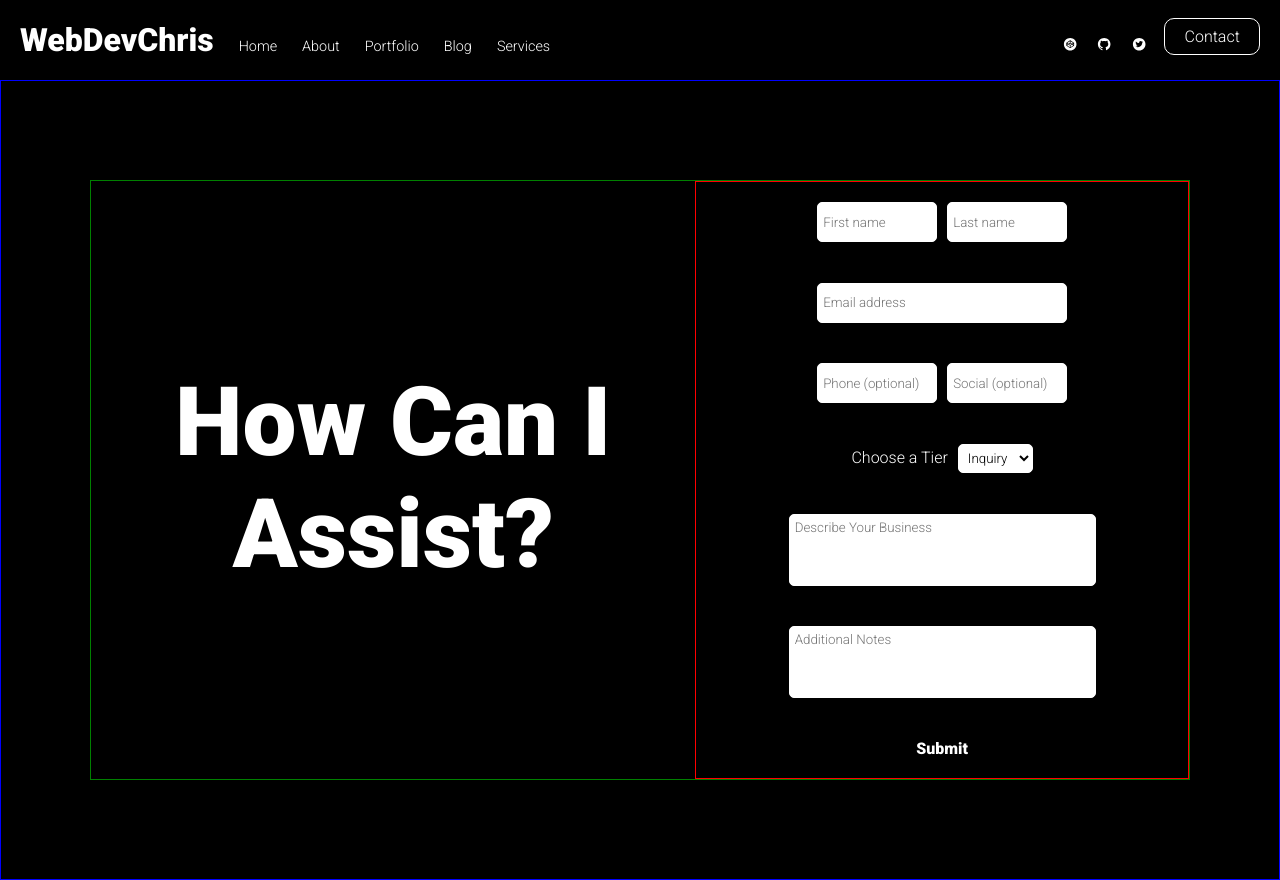
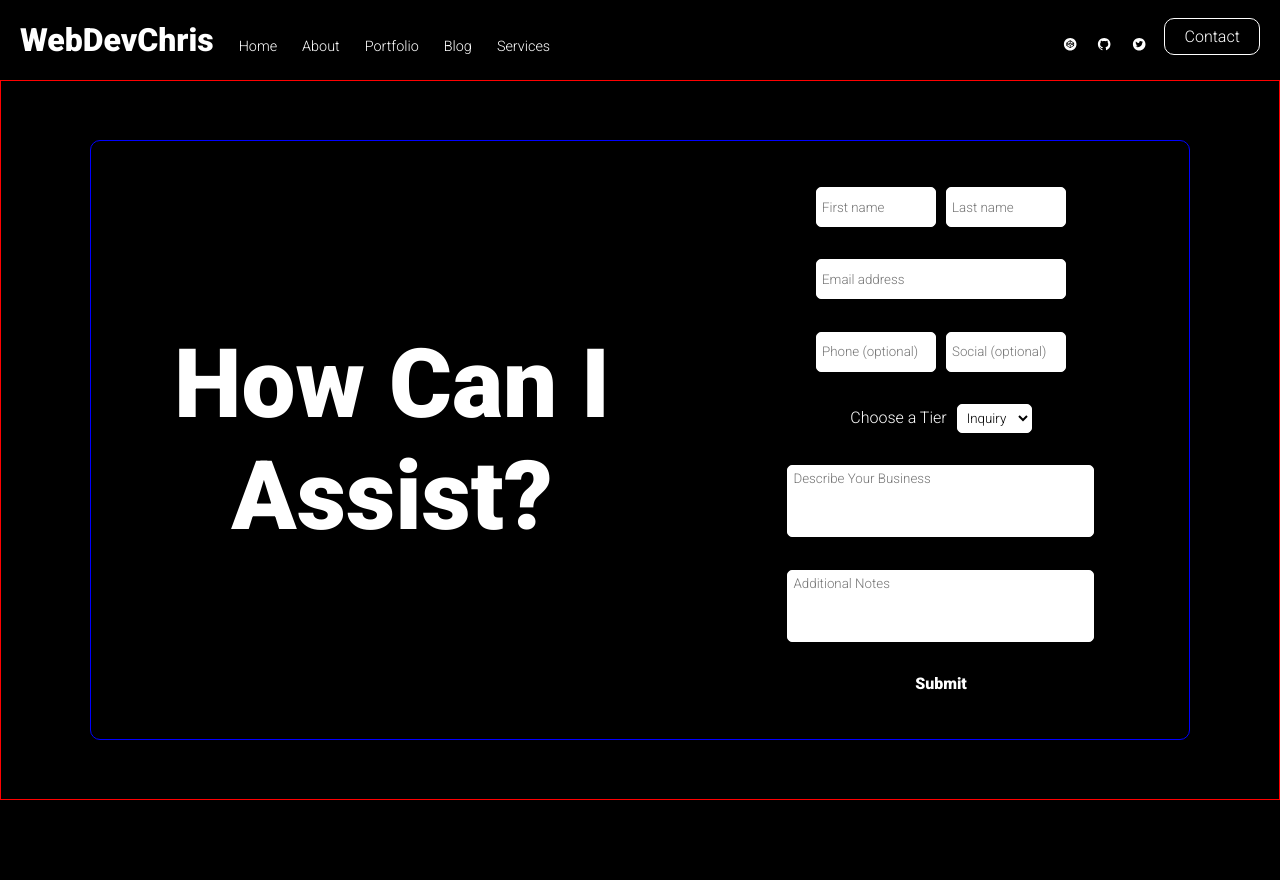
Before and after one commit to WebDevChris1/portfolio-website, a React (Create React App) app: page /contact in a window 1280 px wide. After the commit the page ends 800 px from the top, so only its background shows below. Built offline with nearby package versions, Linux system fonts and the light colour scheme.

Commit message:
navbar: changed to position sticky

```diff
--- a/src/components/pages/Contact/contact.styles.js
+++ b/src/components/pages/Contact/contact.styles.js
@@ -1,38 +1,38 @@
 import styled from "styled-components";
 
 export const Wrapper = styled.main`
-  border: 1px solid blue;
-  height: 100vh;
+  /* border: 1px solid blue; */
+  height: 90vh;
   display: flex;
   justify-content: center;
   align-items: center;
 
   @media screen and (min-width: 800px) {
-    /* border: 1px solid red; */
+    border: 1px solid red;
     justify-content: center;
   }
 `;
 
 export const Content = styled.div`
-  height: 600px;
-  width: 1100px;
-  border: 1px solid green;
+  height: 650px;
+  width: 480px;
+  border: 1px solid white;
+  border-radius: 10px;
   display: flex;
   flex-direction: column;
   align-items: center;
-  /* gap: 20px; */
-  /* align-self: flex-end; */
+  margin: 0 35px;
 
   h2 {
-    font-size: 2rem;
+    font-size: 2.5rem;
     text-align: center;
     border-bottom: 2px solid white;
-    padding: 0 60px;
-    padding-bottom: 5px;
+    padding: 5px 35px;
+    margin: 10px 0;
   }
 
   @media screen and (min-width: 800px) {
-    /* border: 1px solid blue; */
+    border: 1px solid blue;
     height: 600px;
     width: 1100px;
     flex-direction: row;
@@ -40,7 +40,7 @@ export const Content = styled.div`
     align-items: center;
 
     h2 {
-      border: 1px solid red;
+      /* border: 1px solid red; */
       height: 100%;
       width: 60%;
       border: none;
@@ -54,7 +54,7 @@ export const Content = styled.div`
 `;
 
 export const Form = styled.form`
-  border: 1px solid red;
+  /* border: 1px solid red; */
   display: flex;
   flex-direction: column;
   justify-content: space-around;
@@ -101,6 +101,8 @@ export const Form = styled.form`
   @media screen and (min-width: 800px) {
     /* border: 1px solid green; */
     width: 50%;
+    height: 90%;
+    border: none;
 
     .input-container {
       /* border: 1px solid green; */
--- a/src/components/pages/ServiceOffers/services.styles.js
+++ b/src/components/pages/ServiceOffers/services.styles.js
@@ -6,7 +6,7 @@ export const Wrapper = styled.main`
 
 export const Content = styled.div`
   /* border: 1px solid blue; */
-  margin-top: 90px;
+  /* margin-top: 90px; */
   display: flex;
   flex-direction: column;
   justify-content: center;
```
